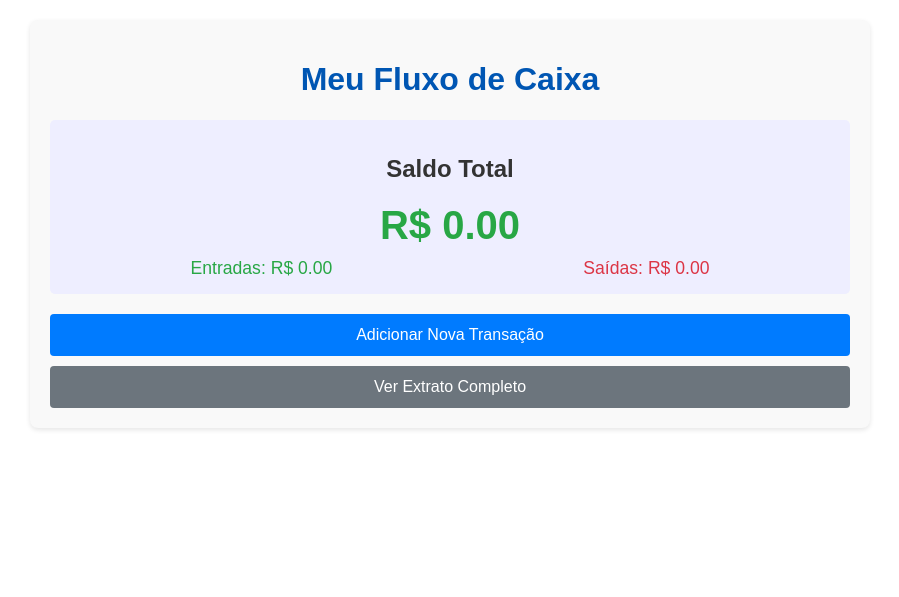
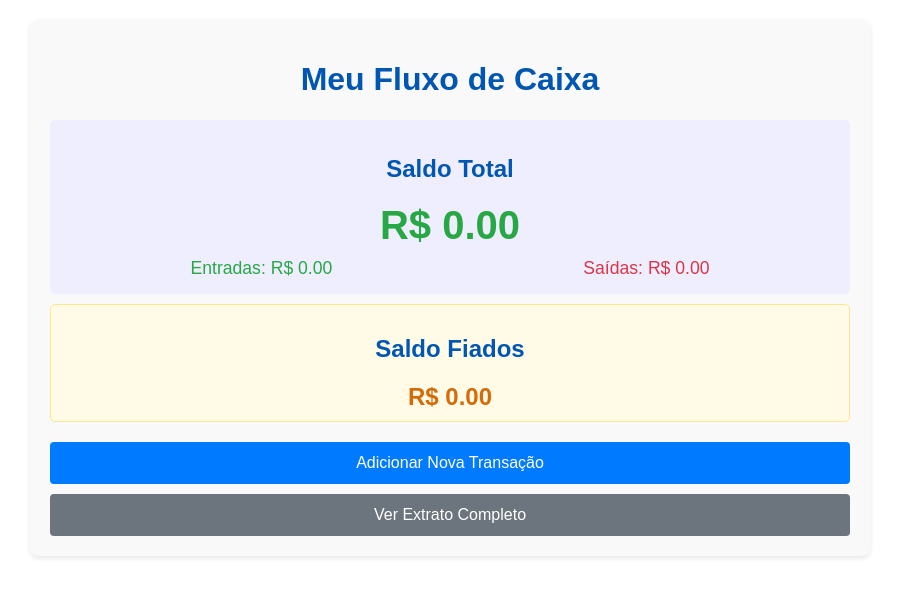
Before and after one commit to alexsvl2/projeto-fluxo-caixa, a Flask app: page / in a window 1280 px wide. Shown: the top 597 px of the page, without its empty margins (190-1089 px from the left). Run offline with Flask 3, Linux system fonts and the light colour scheme; the visitor is signed in with stand-in values (Sample User, id 1); data that the repository does not hold is empty.

Commit message:
Adiciona funcionalidade de controle de fiados

```diff
--- a/app.py
+++ b/app.py
@@ -1,5 +1,4 @@
 import os
-import traceback # Biblioteca adicionada para depuração
 from datetime import date, timedelta
 from flask import Flask, render_template, request, redirect, url_for, flash, abort
 from flask_sqlalchemy import SQLAlchemy
@@ -10,7 +9,6 @@ from werkzeug.security import generate_password_hash, check_password_hash
 app = Flask(__name__)
 
 # --- CONFIGURAÇÃO DO BANCO DE DADOS E DA APP ---
-# A URL do banco de dados será lida de uma variável de ambiente na Render
 app.config['SQLALCHEMY_DATABASE_URI'] = os.environ.get('DATABASE_URL')
 app.config['SQLALCHEMY_TRACK_MODIFICATIONS'] = False
 app.config['SECRET_KEY'] = 'uma-chave-secreta-muito-dificil-de-adivinhar'
@@ -73,10 +71,21 @@ def logout():
 @login_required
 def index():
     transacoes = Transacao.query.all()
+    # --- TRECHO MODIFICADO ---
     total_entradas = sum(t.valor for t in transacoes if t.tipo == 'entrada')
     total_saidas = sum(t.valor for t in transacoes if t.tipo == 'saida')
-    saldo = total_entradas - total_saidas
-    return render_template('index.html', saldo=saldo, total_entradas=total_entradas, total_saidas=total_saidas)
+    total_fiados = sum(t.valor for t in transacoes if t.tipo == 'fiado') # Calcula o total de fiados
+
+    saldo = total_entradas - total_saidas # O saldo principal não inclui fiados
+
+    return render_template(
+        'index.html',
+        saldo=saldo,
+        total_entradas=total_entradas,
+        total_saidas=total_saidas,
+        total_fiados=total_fiados # Envia o total de fiados para a página
+    )
+    # --- FIM DO TRECHO MODIFICADO ---
 
 @app.route('/extrato')
 @login_required
@@ -86,6 +95,7 @@ def extrato():
 
     query = Transacao.query
 
+    # Lógica de filtro de data (sem alterações)
     if periodo == 'semana_atual':
         start_date = today - timedelta(days=today.weekday())
         query = query.filter(Transacao.data_transacao >= start_date)
@@ -106,18 +116,22 @@ def extrato():
 
     transacoes = query.order_by(Transacao.data_transacao.desc(), Transacao.id.desc()).all()
 
+    # --- TRECHO MODIFICADO ---
     total_entradas_periodo = sum(t.valor for t in transacoes if t.tipo == 'entrada')
     total_saidas_periodo = sum(t.valor for t in transacoes if t.tipo == 'saida')
+    total_fiados_periodo = sum(t.valor for t in transacoes if t.tipo == 'fiado') # Calcula fiados do período
     saldo_periodo = total_entradas_periodo - total_saidas_periodo
 
     return render_template('extrato.html', transacoes=transacoes, periodo_selecionado=periodo,
                            start_date=request.args.get('start_date', ''), end_date=request.args.get('end_date', ''),
-                           saldo_periodo=saldo_periodo, total_entradas_periodo=total_entradas_periodo, total_saidas_periodo=total_saidas_periodo)
-
+                           saldo_periodo=saldo_periodo, total_entradas_periodo=total_entradas_periodo,
+                           total_saidas_periodo=total_saidas_periodo, total_fiados_periodo=total_fiados_periodo)
+    # --- FIM DO TRECHO MODIFICADO ---
 
 @app.route('/add', methods=['POST'])
 @login_required
 def add_transacao():
+    # Nenhuma alteração necessária aqui, pois ele já salva o 'tipo' vindo do formulário.
     data_str = request.form.get('data_transacao')
     nova_transacao = Transacao(
         data_transacao=date.fromisoformat(data_str) if data_str else date.today(),
@@ -132,26 +146,21 @@ def add_transacao():
 @app.route('/<int:id>/edit', methods=['GET', 'POST'])
 @login_required
 def edit_transacao(id):
-    # --- TRECHO MODIFICADO ---
-    try:
-        transacao = Transacao.query.get_or_404(id)
-        if request.method == 'POST':
-            transacao.data_transacao = date.fromisoformat(request.form['data_transacao'])
-            transacao.tipo = request.form['tipo']
-            transacao.descricao = request.form['descricao']
-            transacao.valor = float(request.form['valor'])
-            db.session.commit()
-            return redirect(url_for('extrato'))
-        return render_template('edit.html', transacao=transacao)
-    except Exception as e:
-        # Retorna o erro exato e o traceback completo para depuração.
-        tb = traceback.format_exc()
-        return f"<h1>Ocorreu um erro na rota de edição:</h1><pre>{e}\n\n{tb}</pre>", 500
-    # --- FIM DO TRECHO MODIFICADO ---
+    # Nenhuma alteração na lógica, apenas o template 'edit.html' será modificado.
+    transacao = Transacao.query.get_or_404(id)
+    if request.method == 'POST':
+        transacao.data_transacao = date.fromisoformat(request.form['data_transacao'])
+        transacao.tipo = request.form['tipo']
+        transacao.descricao = request.form['descricao']
+        transacao.valor = float(request.form['valor'])
+        db.session.commit()
+        return redirect(url_for('extrato'))
+    return render_template('edit.html', transacao=transacao)
 
 @app.route('/<int:id>/delete', methods=['POST'])
 @login_required
 def delete_transacao(id):
+    # Nenhuma alteração necessária aqui.
     transacao = Transacao.query.get_or_404(id)
     db.session.delete(transacao)
     db.session.commit()
--- a/templates/edit.html
+++ b/templates/edit.html
@@ -29,11 +29,14 @@
             <label for="valor">Valor</label>
             <input type="number" name="valor" id="valor" step="0.01" value="{{ transacao.valor }}" required>
 
+            <!-- --- TRECHO MODIFICADO --- -->
             <label>Tipo</label>
             <div>
                 <label><input type="radio" name="tipo" value="entrada" {% if transacao.tipo == 'entrada' %}checked{% endif %} required> Entrada</label>
                 <label><input type="radio" name="tipo" value="saida" {% if transacao.tipo == 'saida' %}checked{% endif %}> Saída</label>
+                <label><input type="radio" name="tipo" value="fiado" {% if transacao.tipo == 'fiado' %}checked{% endif %}> Fiado</label>
             </div>
+            <!-- --- FIM DO TRECHO MODIFICADO --- -->
 
             <button type="submit">Salvar Alterações</button>
         </form>
--- a/templates/index.html
+++ b/templates/index.html
@@ -7,14 +7,19 @@
     <style>
         body { font-family: Arial, sans-serif; margin: 20px; color: #333; }
         .container { max-width: 800px; margin: auto; background: #f9f9f9; padding: 20px; border-radius: 8px; box-shadow: 0 2px 5px rgba(0,0,0,0.1); }
-        h1 { color: #0056b3; text-align: center; }
-        .saldo-container { padding: 15px; background: #eef; border-radius: 5px; text-align: center; margin-bottom: 20px; }
+        h1, h2 { color: #0056b3; text-align: center; }
+        .saldo-container { padding: 15px; background: #eef; border-radius: 5px; text-align: center; margin-bottom: 10px; }
         .saldo { font-size: 2.5em; font-weight: bold; }
         .saldo.positivo { color: #28a745; }
         .saldo.negativo { color: #dc3545; }
         .totais { display: flex; justify-content: space-around; margin-top: 10px; font-size: 1.1em; }
         .entradas { color: #28a745; }
         .saidas { color: #dc3545; }
+
+        /* --- TRECHO MODIFICADO --- */
+        .fiado-container { padding: 10px; background-color: #fffbe6; border: 1px solid #ffe58f; border-radius: 5px; text-align: center; margin-bottom: 20px;}
+        .saldo-fiado { color: #d46b08; font-size: 1.5em; font-weight: bold;}
+        /* --- FIM DO TRECHO MODIFICADO --- */
 
         button, .btn { padding: 12px 20px; background-color: #007bff; color: white; border: none; border-radius: 4px; cursor: pointer; text-decoration: none; display: block; width: 100%; font-size: 16px; text-align: center; box-sizing: border-box; }
         button:hover, .btn:hover { background-color: #0056b3; }
@@ -31,7 +36,6 @@
 </head>
 <body>
     <div class="container">
-        <!-- A linha com o erro foi removida daqui -->
         <h1>Meu Fluxo de Caixa</h1>
 
         <div class="saldo-container">
@@ -44,6 +48,15 @@
                 <span class="saidas">Saídas: R$ {{ "%.2f"|format(total_saidas) }}</span>
             </div>
         </div>
+
+        <!-- --- TRECHO MODIFICADO --- -->
+        <div class="fiado-container">
+            <h2>Saldo Fiados</h2>
+            <div class="saldo-fiado">
+                R$ {{ "%.2f"|format(total_fiados) }}
+            </div>
+        </div>
+        <!-- --- FIM DO TRECHO MODIFICADO --- -->
 
         <!-- Botões de ação principais -->
         <button id="addTransactionBtn">Adicionar Nova Transação</button>
@@ -59,10 +72,13 @@
                 <input type="date" name="data_transacao" id="dateField" required>
                 <input type="text" name="descricao" placeholder="Descrição (Ex: Salário, Aluguel)" required>
                 <input type="number" name="valor" step="0.01" min="0.01" placeholder="Valor" required>
+                <!-- --- TRECHO MODIFICADO --- -->
                 <div>
                     <label><input type="radio" name="tipo" value="entrada" required> Entrada</label>
                     <label><input type="radio" name="tipo" value="saida"> Saída</label>
+                    <label><input type="radio" name="tipo" value="fiado"> Fiado</label>
                 </div>
+                <!-- --- FIM DO TRECHO MODIFICADO --- -->
                 <button type="submit">Adicionar Transação</button>
             </form>
         </div>
```
Also changed, not shown: templates/extrato.html (+14 -52 lines).
